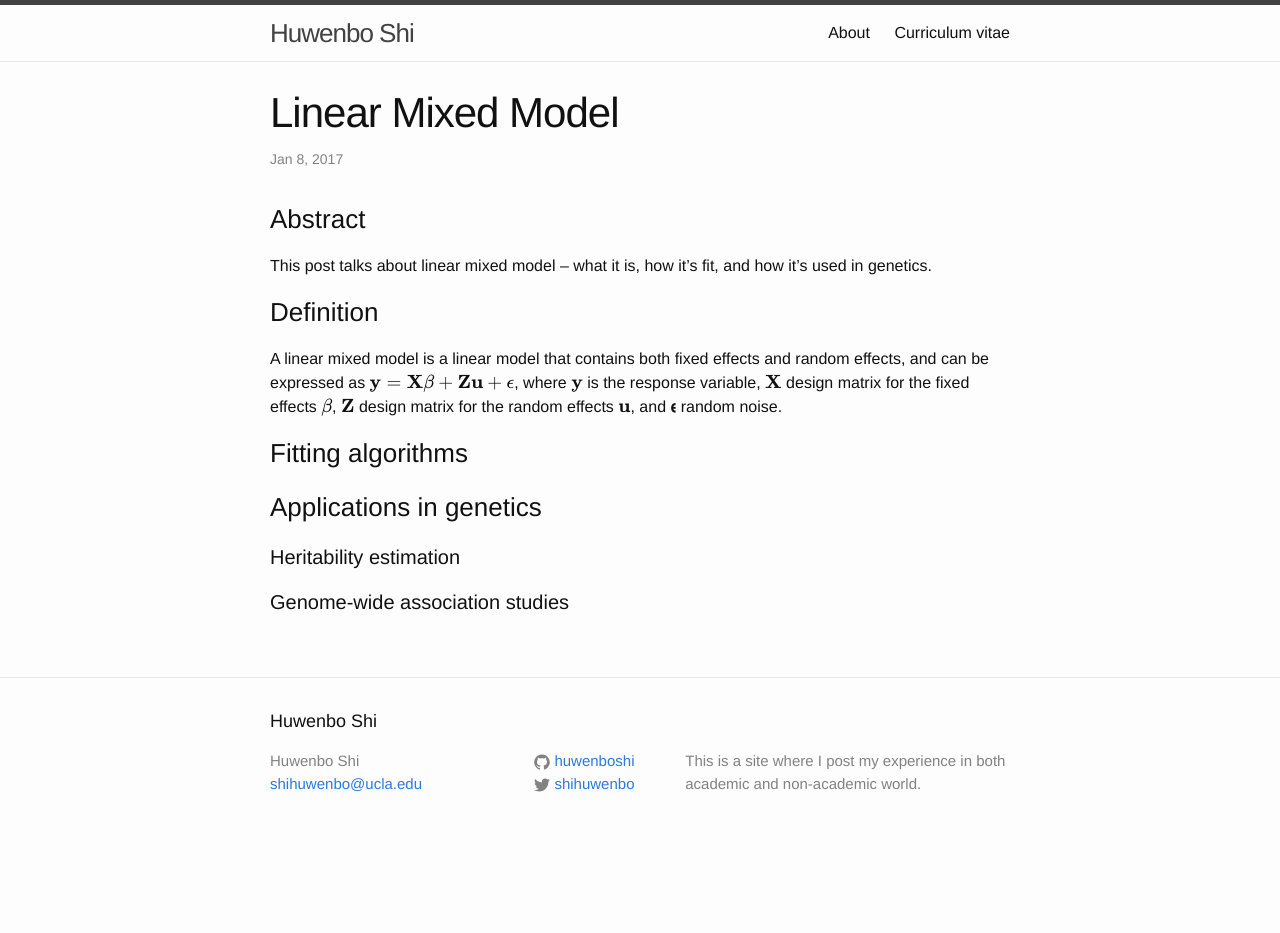
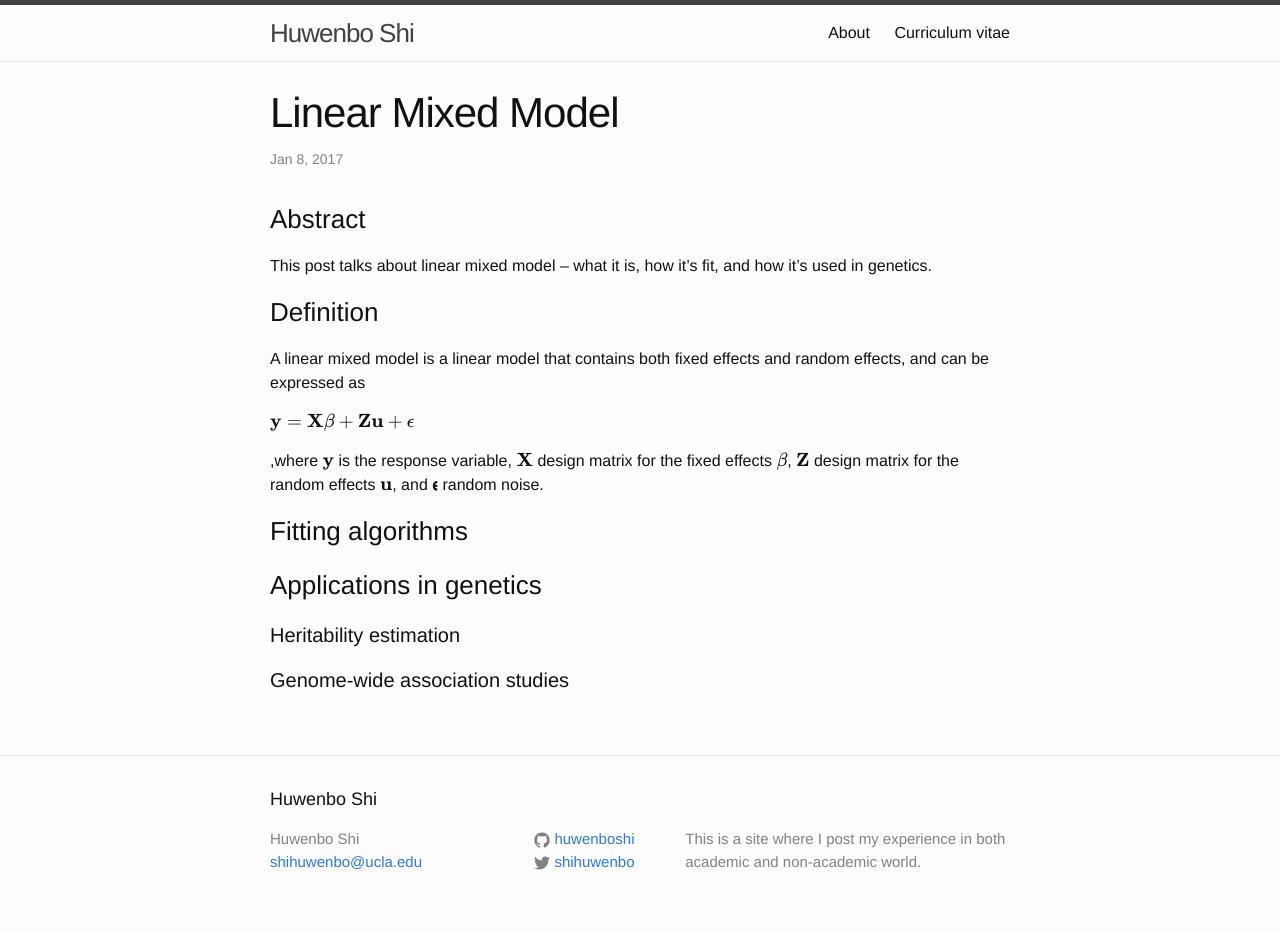
Before and after one commit to huwenboshi/huwenboshi.github.io, a Jekyll site: the page built from _posts/2017-01-08-linear-mixed-model.markdown, in a window 1280 px wide. Built offline with Jekyll 4.4.1, drawn with Linux system fonts in a browser that asks for light colours; formulas are drawn with MathJax 3; before the commit the page ends 900 px from its top, so only the background shows below that.

Commit message:
updated head

```diff
--- a/Gemfile
+++ b/Gemfile
@@ -3,3 +3,4 @@ gem 'github-pages', group: :jekyll_plugins
 gem 'minima'
 gem 'rake'
 gem 'redcarpet'
+gem 'github-pages'
--- a/_posts/2017-01-08-linear-mixed-model.markdown
+++ b/_posts/2017-01-08-linear-mixed-model.markdown
@@ -14,8 +14,10 @@ how it's used in genetics.
 
 A linear mixed model is a linear model that contains both fixed effects and
 random effects, and can be expressed as
-\\( \\textbf{y} = \\textbf{X}\\mathbf{\\beta} + \\textbf{Z}\\textbf{u} + \\mathbf{\\epsilon} \\),
-where \\( \textbf{y} \\) is the response variable, \\( \textbf{X} \\) design matrix for
+
+\\( \textbf{y} = \textbf{X}\mathbf{\beta} + \textbf{Z}\textbf{u} + \mathbf{\epsilon} \\)
+
+,where \\( \textbf{y} \\) is the response variable, \\( \textbf{X} \\) design matrix for
 the fixed effects \\( \mathbf{\beta} \\), \\( \textbf{Z} \\) design matrix for the random
 effects \\( \textbf{u} \\), and \\( \mathbf{ϵ} \\) random noise.
 
```
